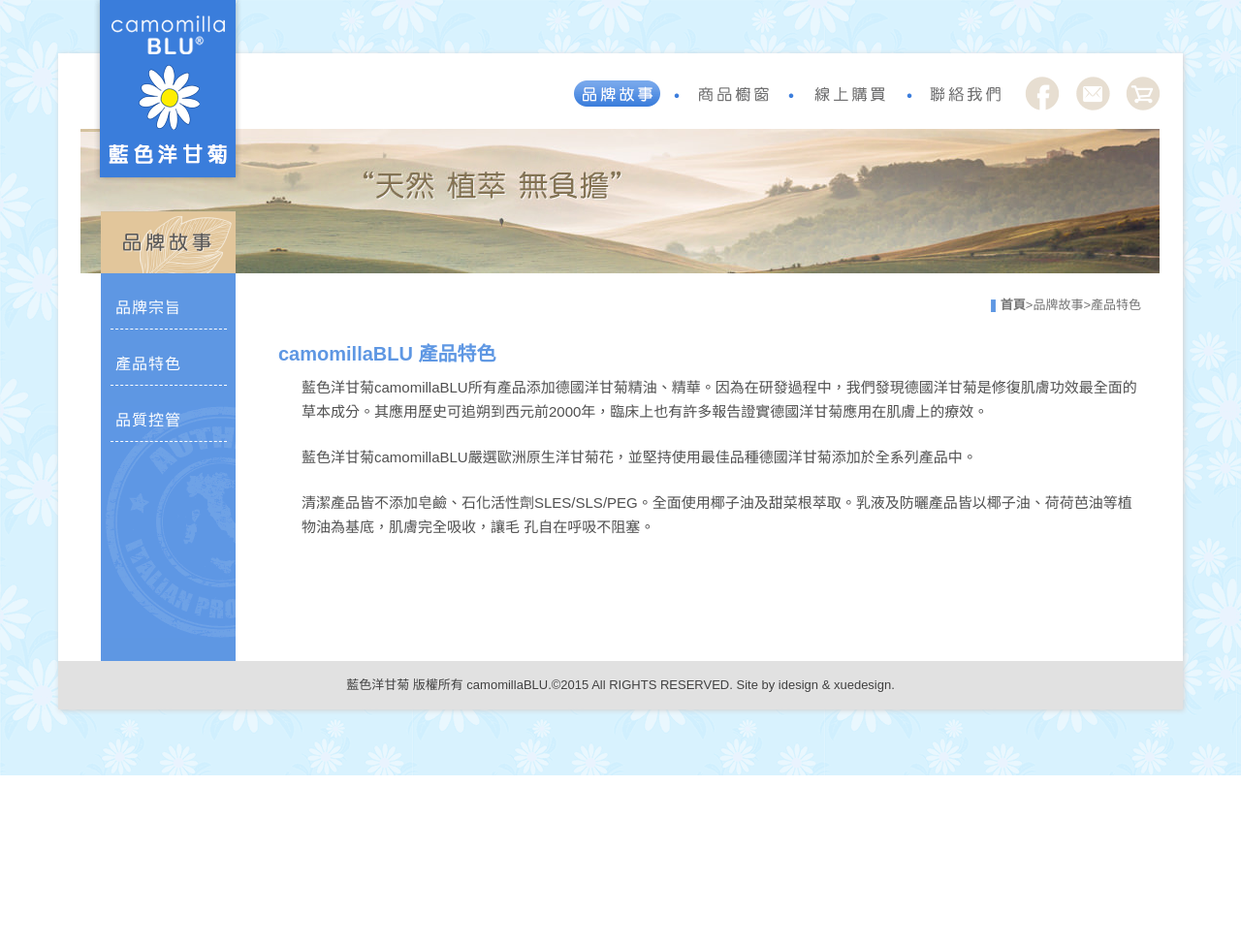
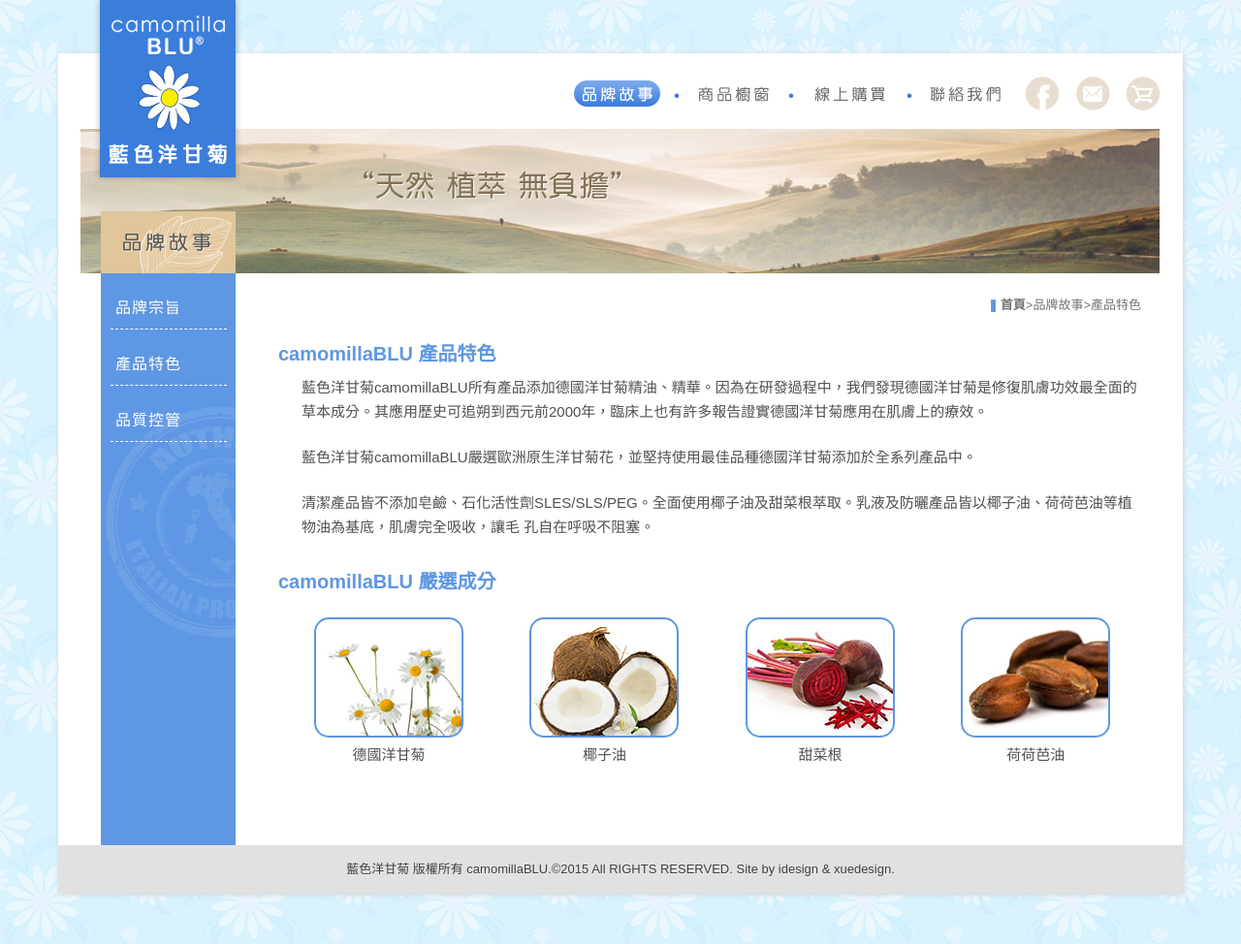
Before and after one commit to xuedesign/camomillablu, a plain HTML site: page content/feature.html in a window 1280 px wide. Shown: the top 974 px of the page at 97% size. Before the commit the page ends 800 px from the top, so only its background shows below. Drawn offline with nearby package versions, Linux system fonts and the light colour scheme.

Commit message:
產品特色新增成分圖片 #20150319

```diff
--- a/_notes/dwsync.xml
+++ b/_notes/dwsync.xml
@@ -1,4 +1,4 @@
 <?xml version="1.0" encoding="utf-8" ?>
 <dwsync>
-<file name="index.html" server="173.254.238.219//httpdocs/" local="130711222878304407" remote="130711264200000000" Dst="0" />
+<file name="index.html" server="173.254.238.219//httpdocs/" local="130711385045299016" remote="130712095200000000" Dst="0" />
 </dwsync>
--- a/content/_notes/dwsync.xml
+++ b/content/_notes/dwsync.xml
@@ -16,7 +16,7 @@
 <file name="profile.html" server="173.254.238.219//httpdocs/" local="130711226237546544" remote="130711264200000000" Dst="0" />
 <file name="shop.html" server="173.254.238.219//httpdocs/" local="130711226114899529" remote="130711264200000000" Dst="0" />
 <file name="qc.html" server="173.254.238.219//httpdocs/" local="130711250094971111" remote="130711264200000000" Dst="0" />
-<file name="feature.html" server="173.254.238.219//httpdocs/" local="130711255356222037" remote="130711264200000000" Dst="0" />
+<file name="feature.html" server="173.254.238.219//httpdocs/" local="130712073884149806" remote="130712094600000000" Dst="0" />
 <file name="products-CAM309.html" server="173.254.238.219//httpdocs/" local="130711232798691820" remote="130711264200000000" Dst="0" />
 <file name="products-CAM301.html" server="173.254.238.219//httpdocs/" local="130711240155042579" remote="130711264200000000" Dst="0" />
 </dwsync>
--- a/content/feature.html
+++ b/content/feature.html
@@ -83,38 +83,30 @@
 孔自在呼吸不阻塞。</p>
                 </section>
 
-                <!--<section class="box_muti">
-                  <h3>camomillaBLU 義大利原廠工作影像</h3>
-                  <div class="box_photo">
+                <section class="box_muti">
+                  <h3>camomillaBLU 嚴選成分</h3>
+                  <div class="box_components">
                      <ul>
-                     	<li><a class="fancybox" rel="gallery1" href="../images/pic_italy-01.jpg" title="義大利原廠工作影像01">
-                              <img src="../images/pic_italy-s01.jpg" alt="義大利原廠工作影像01">
-                           </a>
+                     	<li>
+                          <span class="cc-01"></span>
+                          <p>德國洋甘菊</p>
                         </li>
-                     	<li><a class="fancybox" rel="gallery1" href="../images/pic_italy-02.jpg" title="義大利原廠工作影像02">
-                              <img src="../images/pic_italy-s02.jpg" alt="義大利原廠工作影像02">
-                           </a>
+                     	<li>
+                          <span class="cc-02"></span>
+                          <p>椰子油</p>
                         </li>
-                        <li><a class="fancybox" rel="gallery1" href="../images/pic_italy-03.jpg" title="義大利原廠工作影像03">
-                              <img src="../images/pic_italy-s03.jpg" alt="義大利原廠工作影像03">
-                           </a>
+                        <li>
+                          <span class="cc-03"></span>
+                          <p>甜菜根</p>
                         </li>
-                        <li><a class="fancybox" rel="gallery1" href="../images/pic_italy-04.jpg" title="義大利原廠工作影像04">
-                              <img src="../images/pic_italy-s04.jpg" alt="義大利原廠工作影像04">
-                           </a>
-                        </li>
-                        <li><a class="fancybox" rel="gallery1" href="../images/pic_italy-05.jpg" title="義大利原廠工作影像05">
-                              <img src="../images/pic_italy-s05.jpg" alt="義大利原廠工作影像05">
-                           </a>
-                        </li>
-                        <li><a class="fancybox" rel="gallery1" href="../images/pic_italy-06.jpg" title="義大利原廠工作影像06">
-                              <img src="../images/pic_italy-s06.jpg" alt="義大利原廠工作影像06">
-                           </a>
+                        <li>
+                          <span class="cc-04"></span>
+                          <p>荷荷芭油</p>
                         </li>
                      </ul>
                      <br class="clean">
                   </div>
-                </section>-->
+                </section>
               </section>
           <!-- InstanceEndEditable -->
           <br class="clean">
--- a/css/_notes/dwsync.xml
+++ b/css/_notes/dwsync.xml
@@ -3,5 +3,5 @@
 <file name="reset.css" server="173.254.238.219//httpdocs/" local="129627960916669921" remote="130682062200000000" Dst="0" />
 <file name="flexslider.css" server="173.254.238.219//httpdocs/" local="130703608838482581" remote="130703697000000000" Dst="0" />
 <file name="jquery.fancybox.css" server="173.254.238.219//httpdocs/" local="130561082827897088" remote="130703697000000000" Dst="0" />
-<file name="xue_201503.css" server="173.254.238.219//httpdocs/" local="130707166669304619" remote="130707168000000000" Dst="0" />
+<file name="xue_201503.css" server="173.254.238.219//httpdocs/" local="130712094895671596" remote="130712094600000000" Dst="0" />
 </dwsync>
--- a/css/xue_201503.css
+++ b/css/xue_201503.css
@@ -339,7 +339,7 @@ footer a:link,footer a:visited{ color:#404040; text-decoration:none}
 	background:url(../images/btn_play.png) no-repeat;
 	text-indent:-9999px}
 .box_film a:hover{ background:url(../images/btn_play.png) 0 -102px no-repeat}
-.box_photo, .box_report{
+.box_photo, .box_report, .box_components{
 	display:block;
 	width:900px;
 	margin:15px auto}
@@ -348,6 +348,24 @@ footer a:link,footer a:visited{ color:#404040; text-decoration:none}
 	width:100px;
 	margin:0 15px;
 	padding:5px}
+.box_components li{
+	display: inline-block;
+	width:154px;
+	height:150px;
+	margin:0 32px}
+.box_components li span{
+	display:block;
+	width:150px;
+	height:120px;
+	border:2px solid #5e97e3;
+	-webkit-border-radius: 15px;
+    -moz-border-radius: 15px;
+    border-radius: 15px}
+.box_components .cc-01{ background:url(../images/bg_cc-01.jpg)}
+.box_components .cc-02{ background:url(../images/bg_cc-02.jpg)}
+.box_components .cc-03{ background:url(../images/bg_cc-03.jpg)}
+.box_components .cc-04{ background:url(../images/bg_cc-04.jpg)}
+.box_components li p{ text-align:center; padding-top:5px}
 .box_photo li{ height:100px; border:1px solid #EBEBEB}
 .box_report li{
 	display: inline-block;
--- a/images/_notes/dwsync.xml
+++ b/images/_notes/dwsync.xml
@@ -78,4 +78,8 @@
 <file name="bg_contact.jpg" server="173.254.238.219//httpdocs/" local="130707156419418359" remote="130707168600000000" Dst="0" />
 <file name="bg_report.png" server="173.254.238.219//httpdocs/" local="130707113886235600" remote="130707168600000000" Dst="0" />
 <file name="pic_qcbanner.jpg" server="173.254.238.219//httpdocs/" local="130707134755909277" remote="130707168600000000" Dst="0" />
+<file name="bg_cc-01.jpg" server="173.254.238.219//httpdocs/" local="130712093852571935" remote="130712095200000000" Dst="0" />
+<file name="bg_cc-04.jpg" server="173.254.238.219//httpdocs/" local="130712093852621937" remote="130712095200000000" Dst="0" />
+<file name="bg_cc-02.jpg" server="173.254.238.219//httpdocs/" local="130712093852581935" remote="130712095200000000" Dst="0" />
+<file name="bg_cc-03.jpg" server="173.254.238.219//httpdocs/" local="130712093852601936" remote="130712095200000000" Dst="0" />
 </dwsync>
```
Also changed, not shown: images/bg_cc-01.jpg (added), images/bg_cc-02.jpg (added), images/bg_cc-03.jpg (added), images/bg_cc-04.jpg (added).
